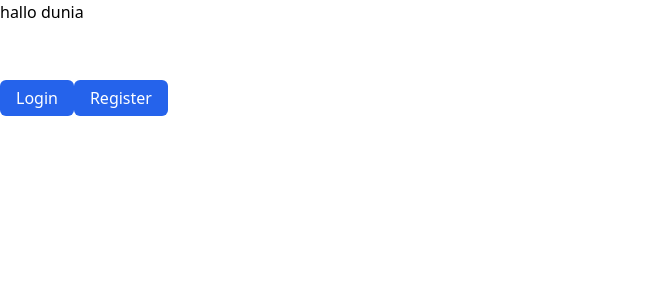
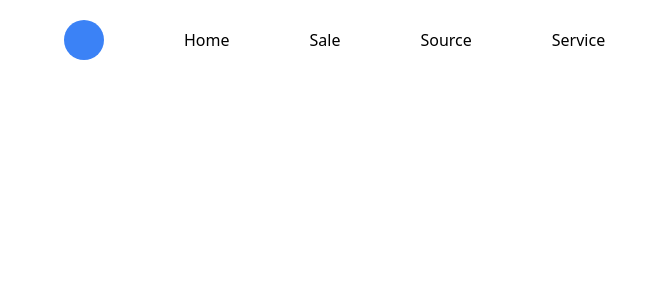
Before and after one commit to Herisetyawan123/buildandservice, a Next.js app: page / in a window 1280 px wide. Shown: the top 300 px of the page, without its empty margins (0-668 px from the left). Built offline with nearby package versions, Linux system fonts and the light colour scheme.

Commit message:
fixing layout

```diff
--- a/components/Layouts/Frontend/Index.tsx
+++ /dev/null
@@ -1,20 +0,0 @@
-import Head from "next/head"
-import Navbar from "../../Parts/Navbar/Index"
-
-interface Props{
-    children : React.ReactNode
-}
-const LayoutApp = ({ children }: Props) =>{
-    return (
-        <div>
-            <Head>
-                <title>Hallo dunia</title>
-            </Head>
-            <body>
-                <Navbar />
-                {children}
-            </body>
-        </div>
-    )
-}
-export default LayoutApp
--- a/components/Parts/Navbar/Index.tsx
+++ b/components/Parts/Navbar/Index.tsx
@@ -1,8 +1,18 @@
+import Link from "next/link";
+
 const Navbar = () => {
     return (
-        <div className="w-full h-20">
-            hallo dunia
-        </div>
+        <header className="w-full h-20">
+            <nav className="max-w-6xl mx-auto flex h-full items-center font-medium">
+                <div className="rounded-full bg-blue-500 w-10 h-10"></div>
+                <div className="ml-20 space-x-20">
+                    <Link href={'/'}>Home</Link>
+                    <Link href={'/'}>Sale</Link>
+                    <Link href={'/'}>Source</Link>
+                    <Link href={'/'}>Service</Link>
+                </div>
+            </nav>
+        </header>
     )
 }
 
--- a/pages/index.tsx
+++ b/pages/index.tsx
@@ -1,13 +1,18 @@
 import type { NextPage } from 'next'
 import Button from '../components/Element/Button/Index'
-import LayoutApp from '../components/Layouts/Frontend/Index'
+import Navbar from '../components/Parts/Navbar/Index'
+import Head from 'next/head'
 
 const Home: NextPage = () => {
   return (
-    <LayoutApp>
-        <Button link="/auth/signin">Login</Button>
-        <Button>Register</Button>
-    </LayoutApp>
+    <>
+      <div>
+        <Head>
+            <title>Hallo dunia</title>
+        </Head>
+        <Navbar/>
+      </div>
+    </>
   )
 }
 
```
